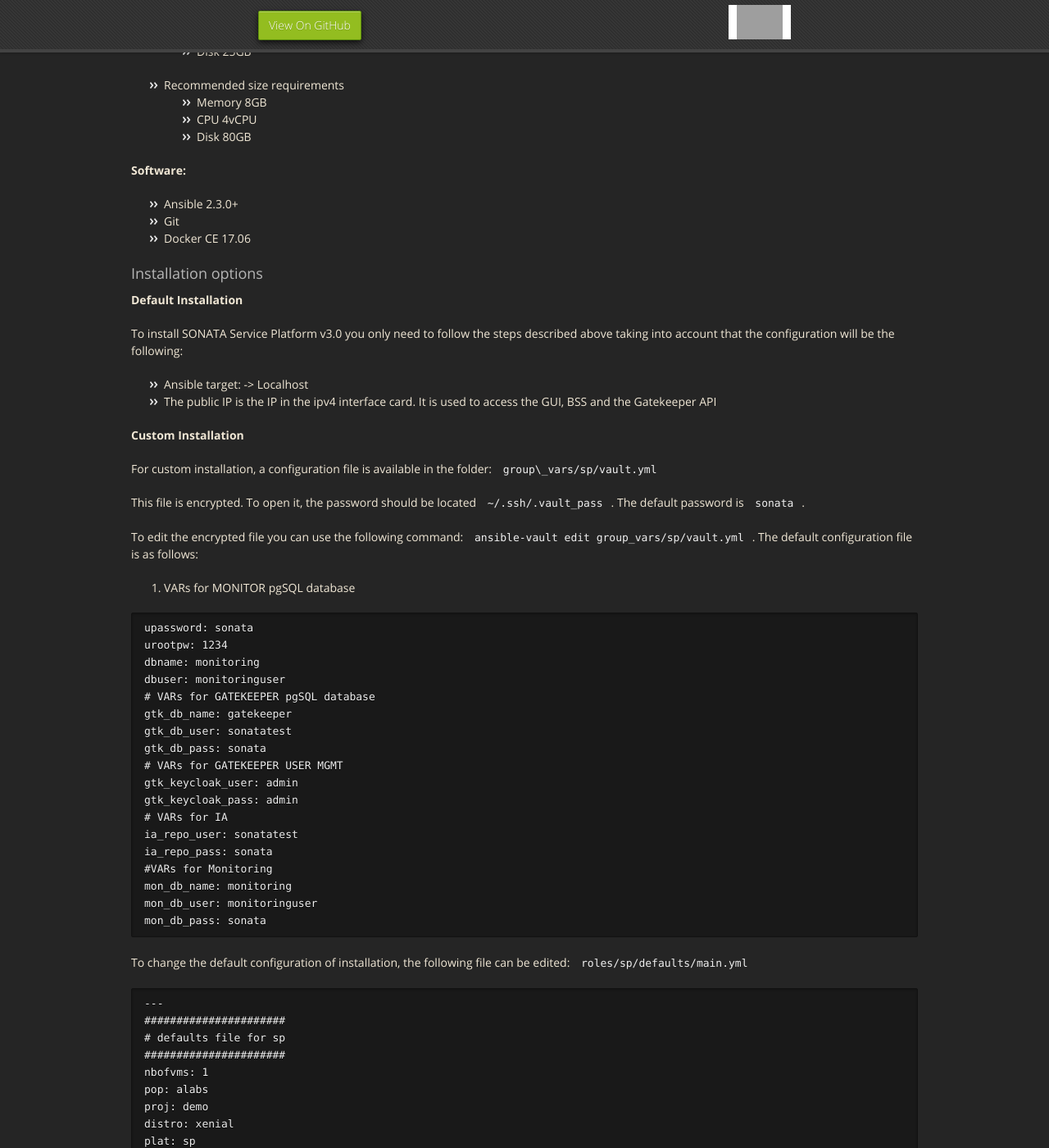
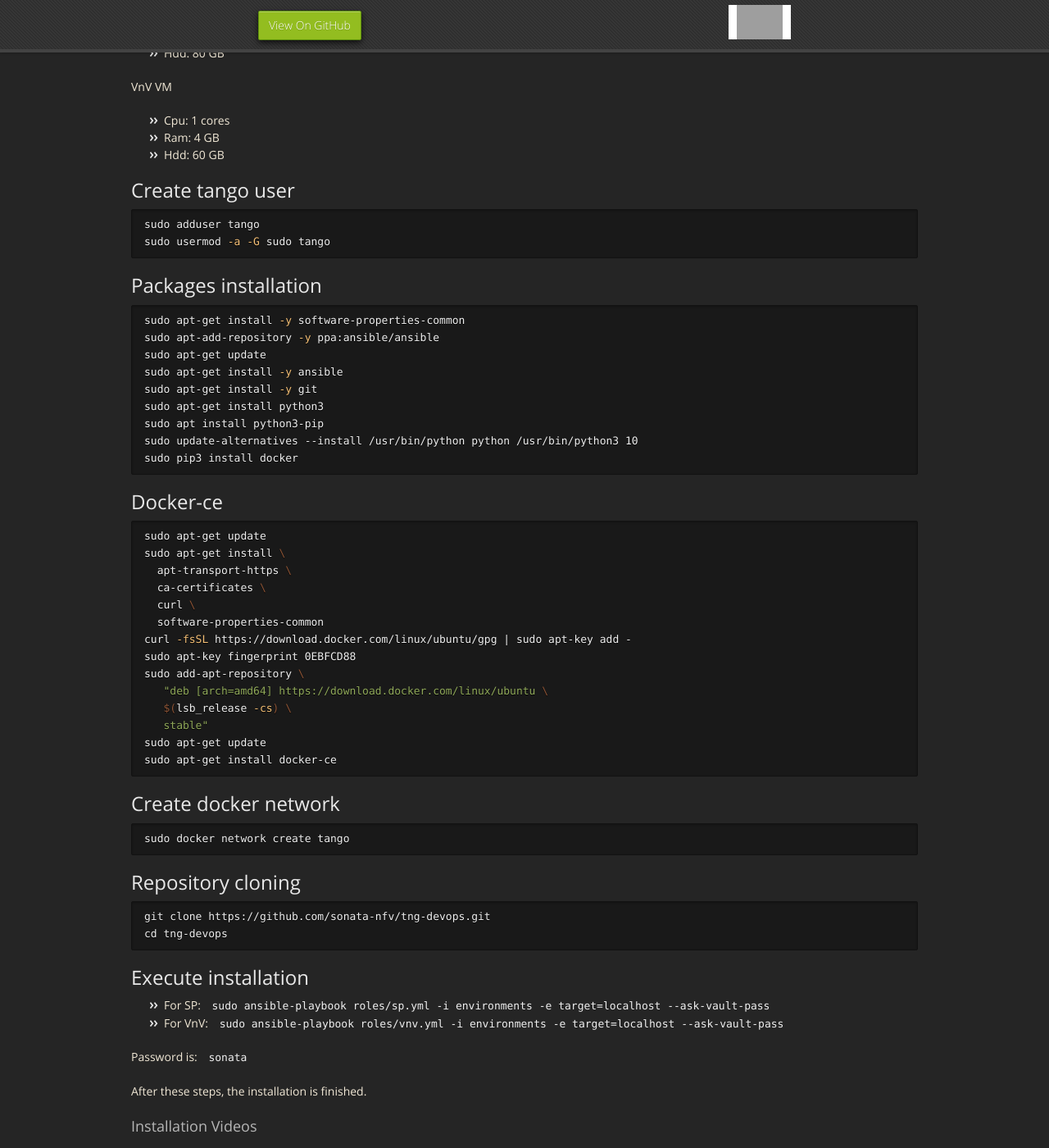
Before and after one commit to sonata-nfv/sonata-nfv.github.io, a Jekyll site: the page built from component_installation.md, in a window 1280 px wide and 1400 px high, scrolled down 782 px. Shown: the whole window at 82% size. Built offline with Jekyll 4.4.1, drawn with Linux system fonts in a browser that asks for light colours; nearby versions of some CDN libraries; some of the changed text lies outside the part shown; grey boxes are pictures that could not be loaded.

Commit message:
update component_installation.md
update component_installation.md

````diff
--- a/component_installation.md
+++ b/component_installation.md
@@ -13,124 +13,88 @@ In general, the main steps to install a working SONATA system are as follows:
 
 1.  Install the Service Platform (see 4.2).
 2.  Install the Service Development Kit (see 4.3).
+3.  Install the VnV
 3.  Install the Emulator for testing purposes (see 4.4).
 4.  Install OpenStack (or get access to an existing installation).
 5.  Connect the Service Platform to OpenStack (see 5.5.2).
 
 Afterwards, you are ready to create your own services (or acquire existing ones), and deploy them with your Service Platform. This is described in section 5.
 
-## Service Platform installation
+## Service Platform and VnV installation
 
-### Pre-requisites
+## Recomended specs for the virtual machines
+SP VM
+* Cpu: 4 cores
+* Ram: 8 GB
+* Hdd: 80 GB
 
-**Hardware:**
+VnV VM
+* Cpu: 1 cores
+* Ram: 4 GB
+* Hdd: 60 GB
 
--   Minimal size requirements
-    -   Memory 4GB RAM
-    -   CPU 1vCPU
-    -   Disk 25GB
--   Recommended size requirements
-    -   Memory 8GB
-    -   CPU 4vCPU
-    -   Disk 80GB
-
-**Software:**
-
--   Ansible 2.3.0+
--   Git
--   Docker CE 17.06
-
-### Installation options
-
-**Default Installation**
-
-To install SONATA Service Platform v3.0 you only need to follow the steps described above taking into account that the configuration will be the following:
-
--   Ansible target: -&gt; Localhost
--   The public IP is the IP in the ipv4 interface card. It is used to access the GUI, BSS and the Gatekeeper API
-
-**Custom Installation**
-
-For custom installation, a configuration file is available in the folder: `group\_vars/sp/vault.yml`
-
-This file is encrypted. To open it, the password should be located `~/.ssh/.vault_pass`. The default password is `sonata`.
-
-To edit the encrypted file you can use the following command: `ansible-vault edit group_vars/sp/vault.yml`. The default configuration file is as follows:
-
-1.  VARs for MONITOR pgSQL database
-
-```
-upassword: sonata
-urootpw: 1234
-dbname: monitoring
-dbuser: monitoringuser
-# VARs for GATEKEEPER pgSQL database
-gtk_db_name: gatekeeper
-gtk_db_user: sonatatest
-gtk_db_pass: sonata
-# VARs for GATEKEEPER USER MGMT
-gtk_keycloak_user: admin
-gtk_keycloak_pass: admin
-# VARs for IA
-ia_repo_user: sonatatest
-ia_repo_pass: sonata
-#VARs for Monitoring
-mon_db_name: monitoring
-mon_db_user: monitoringuser
-mon_db_pass: sonata
+## Create tango user
+```bash
+sudo adduser tango
+sudo usermod -a -G sudo tango
 ```
 
-To change the default configuration of installation, the following file can be edited: `roles/sp/defaults/main.yml`
-
-```
----
-######################
-# defaults file for sp
-######################
-nbofvms: 1
-pop: alabs
-proj: demo
-distro: xenial
-plat: sp
-########################
-# Docker network segment
-########################
-# Docker network name
-docker_network_name: son-sp
-#############################################
-# SONATA 5G NFV SP specific version variables
-#############################################
-# SONATA SP Version. This installer was created to deploy version 3.1
-sp_ver: 3.1
-# SONATA SP Hostname. Default Public IP address
-plat_hostname: "Template:Public ip"
-# SONATA SP Domain Name. Default Public IP address
-domain_name: "Template:Public ip"
-# SONATA SP fqdn. Default Public IP address
-fqdn: "Template:Public ip"
-# SONATA SP User created by son-install
-sp_user: sonata
-sp_pass: "$1$SRc2ws2Z$rSdCC/UKiatagNdfsTVuf0"
-```
-
-
-
-### Installation instructions
-
--   On a clean Ubuntu 16.04 installation, the following commands install and configure the service platform.
-
-```
+## Packages installation
+```bash
 sudo apt-get install -y software-properties-common
 sudo apt-add-repository -y ppa:ansible/ansible
 sudo apt-get update
 sudo apt-get install -y ansible
 sudo apt-get install -y git
-git clone https://github.com/sonata-nfv/son-install.git
-cd son-install
-git checkout v3.1
-echo sonata | tee ~/.ssh/.vault_pass
-ansible-playbook utils/deploy/sp.yml -e "target=localhost public_ip=<your_ip4_address>" -v
+sudo apt-get install python3
+sudo apt install python3-pip
+sudo update-alternatives --install /usr/bin/python python /usr/bin/python3 10
+sudo pip3 install docker
 ```
+
+## Docker-ce
+```bash
+sudo apt-get update
+sudo apt-get install \
+  apt-transport-https \
+  ca-certificates \
+  curl \
+  software-properties-common
+curl -fsSL https://download.docker.com/linux/ubuntu/gpg | sudo apt-key add -
+sudo apt-key fingerprint 0EBFCD88
+sudo add-apt-repository \
+   "deb [arch=amd64] https://download.docker.com/linux/ubuntu \
+   $(lsb_release -cs) \
+   stable"
+sudo apt-get update
+sudo apt-get install docker-ce
+```
+
+## Create docker network
+```bash
+sudo docker network create tango
+```
+
+## Repository cloning
+```bash
+git clone https://github.com/sonata-nfv/tng-devops.git
+cd tng-devops
+```
+## Execute installation
+* For SP: `sudo ansible-playbook roles/sp.yml -i environments -e target=localhost --ask-vault-pass`
+* For VnV: `sudo ansible-playbook roles/vnv.yml -i environments -e target=localhost --ask-vault-pass`
+
+Password is: `sonata`
+
+After these steps, the installation is finished.
+
+
+
+
+
+
+
+
 
 
 
````
